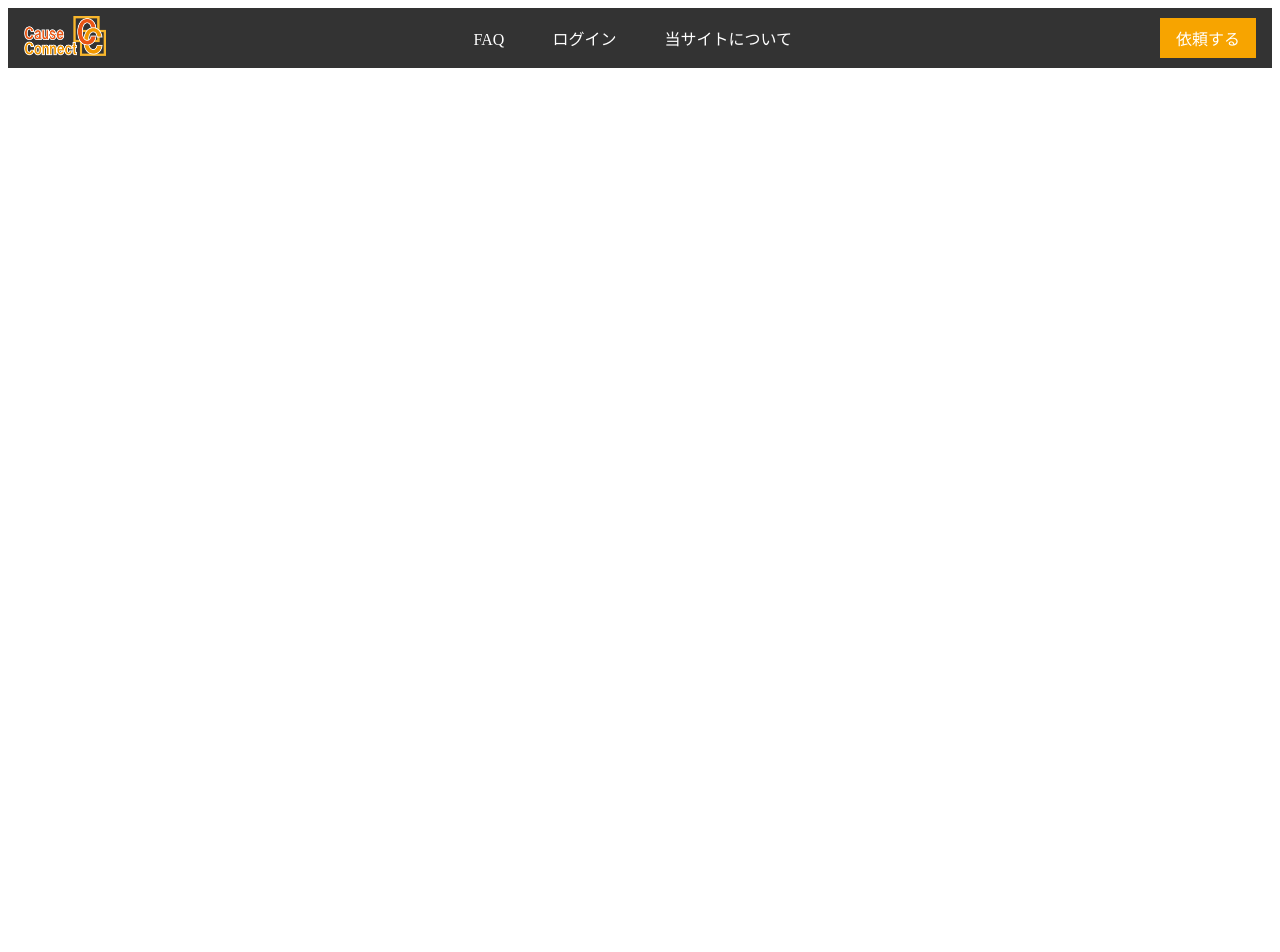
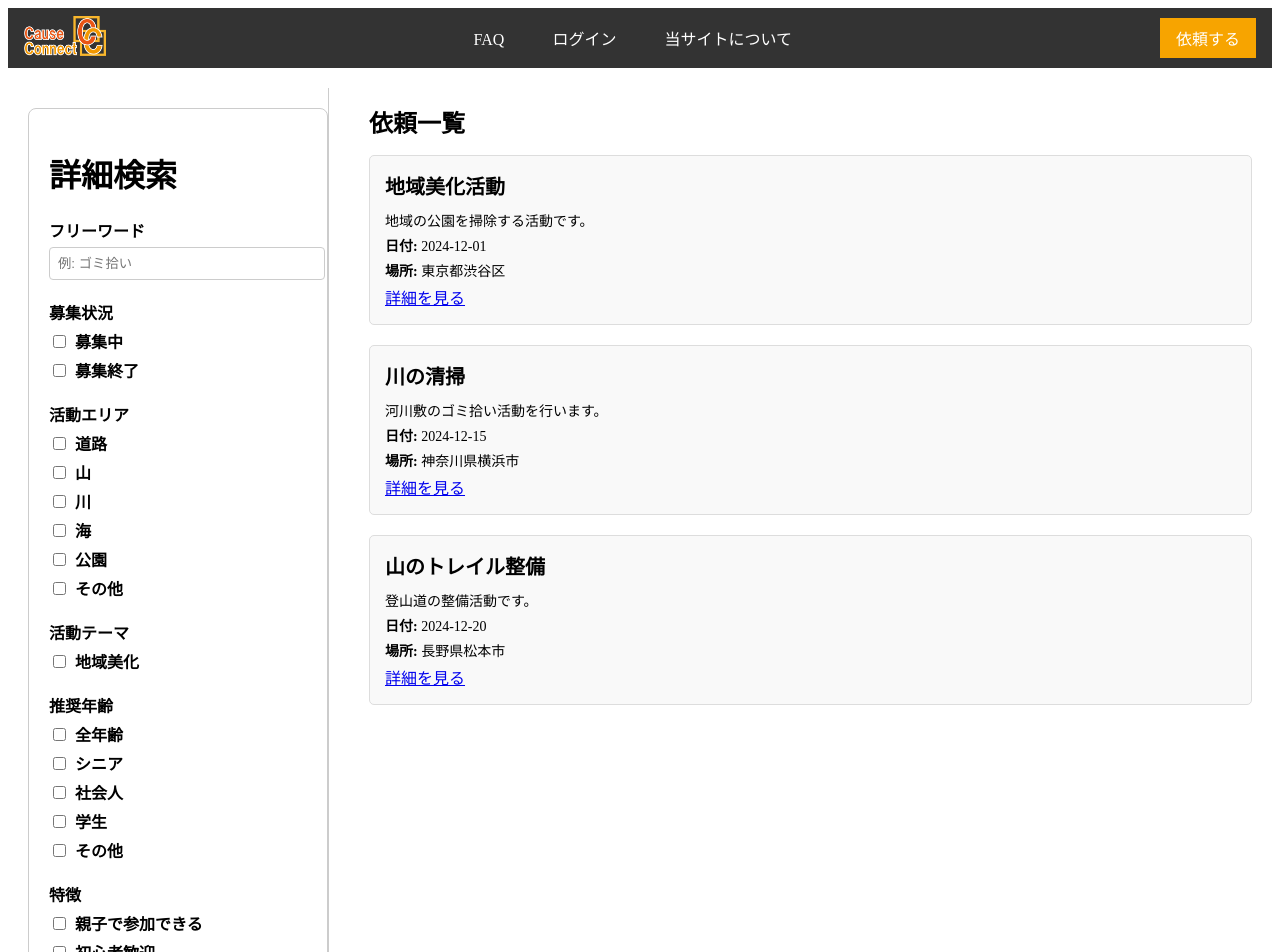
Before and after one commit to ivy239001/Cause-Conect, a Vue app in the folder CauseConnect/: page /list in a window 1280 px wide. Shown: the top 952 px of the page. Before the commit the page ends 800 px from the top, so only its background shows below. Built offline with nearby package versions, Linux system fonts and the light colour scheme; a web font is replaced by a local one.

Commit message:
List追加

```diff
--- a/CauseConnect/src/components/search.vue
+++ b/CauseConnect/src/components/search.vue
@@ -1,34 +1,3 @@
-<script>
-export default {
-  data() {
-    return {
-      selectedPrefecture: "",
-      selectedArea: "",
-      selectedStatus: "",
-      prefectures: [
-        "北海道", "青森県", "岩手県", "宮城県", "秋田県", "山形県", "福島県",
-        "茨城県", "栃木県", "群馬県", "埼玉県", "千葉県", "東京都", "神奈川県",
-        "新潟県", "富山県", "石川県", "福井県", "山梨県", "長野県",
-        "岐阜県", "静岡県", "愛知県", "三重県",
-        "滋賀県", "京都府", "大阪府", "兵庫県", "奈良県", "和歌山県",
-        "鳥取県", "島根県", "岡山県", "広島県", "山口県",
-        "徳島県", "香川県", "愛媛県", "高知県",
-        "福岡県", "佐賀県", "長崎県", "熊本県", "大分県", "宮崎県", "鹿児島県", "沖縄県"
-      ],
-      areas: ["道路", "山", "川", "海", "公園", "その他"]
-    };
-  },
-  methods: {
-    handleSearch() {
-      console.log("検索条件:");
-      console.log("都道府県:", this.selectedPrefecture);
-      console.log("活動エリア:", this.selectedArea);
-      console.log("募集状況:", this.selectedStatus);
-    }
-  }
-};
-</script>
-
 <template>
   <div class="search-container">
     <div class="search-row">
@@ -57,11 +26,46 @@ export default {
         </select>
       </div>
       <div class="search-item">
-        <button @click="handleSearch">検索</button>
+        <button @click="navigateToList">検索</button>
       </div>
     </div>
   </div>
 </template>
+
+<script>
+export default {
+  data() {
+    return {
+      selectedPrefecture: "",
+      selectedArea: "",
+      selectedStatus: "",
+      prefectures: [
+        "北海道", "青森県", "岩手県", "宮城県", "秋田県", "山形県", "福島県",
+        "茨城県", "栃木県", "群馬県", "埼玉県", "千葉県", "東京都", "神奈川県",
+        "新潟県", "富山県", "石川県", "福井県", "山梨県", "長野県",
+        "岐阜県", "静岡県", "愛知県", "三重県",
+        "滋賀県", "京都府", "大阪府", "兵庫県", "奈良県", "和歌山県",
+        "鳥取県", "島根県", "岡山県", "広島県", "山口県",
+        "徳島県", "香川県", "愛媛県", "高知県",
+        "福岡県", "佐賀県", "長崎県", "熊本県", "大分県", "宮崎県", "鹿児島県", "沖縄県"
+      ],
+      areas: ["道路", "山", "川", "海", "公園", "その他"]
+    };
+  },
+  methods: {
+    navigateToList() {
+      const query = {
+        prefecture: this.selectedPrefecture || null,
+        area: this.selectedArea || null,
+        status: this.selectedStatus || null,
+      };
+
+      // List.vue にクエリパラメータ付きで遷移
+      this.$router.push({ name: "List", query });
+    },
+  },
+};
+</script>
 
 <style scoped>
 .search-container {
@@ -93,16 +97,21 @@ export default {
   font-family: "Zen Maru Gothic", serif;
   width: 150px;
   padding: 0.5rem;
-  background-color: #f7a400; /* プルダウン内の背景をオレンジ色に設定 */
+  background-color: #f7a400;
+  /* プルダウン内の背景をオレンジ色に設定 */
   border: 1px solid #ccc;
   border-radius: 4px;
-  color: rgb(255, 255, 255); /* テキスト色を白にする */
-  appearance: none; /* ブラウザのデフォルトスタイルを無効化 */
+  color: rgb(255, 255, 255);
+  /* テキスト色を白にする */
+  appearance: none;
+  /* ブラウザのデフォルトスタイルを無効化 */
 }
 
 .search-item select option {
-  background-color: #f7dfb0f3; /* プルダウン項目の背景をオレンジ色に設定 */
-  color: rgb(61, 61, 61); /* 項目のテキスト色を白にする */
+  background-color: #f7dfb0f3;
+  /* プルダウン項目の背景をオレンジ色に設定 */
+  color: rgb(61, 61, 61);
+  /* 項目のテキスト色を白にする */
 }
 
 .search-item button {
--- a/CauseConnect/src/views/List/List.vue
+++ b/CauseConnect/src/views/List/List.vue
@@ -1,108 +1,144 @@
-<script setup>
-import { ref, watch } from 'vue';  // ref と watch をインポート
-import { useRoute } from 'vue-router';  // useRouteをインポート
-
-// 依頼リストと検索クエリを保持
-const route = useRoute();
-const searchQuery = ref(route.query.search || '');  // URLから検索クエリを取得
-const requests = ref([  // 仮の依頼データ
-  { id: 1, name: '地域清掃活動', location: '東京' },
-  { id: 2, name: '公園整備', location: '大阪' },
-  { id: 3, name: '海岸清掃', location: '沖縄' },
-  { id: 4, name: '街路樹の植え替え', location: '北海道' },
-]);
-const filteredRequests = ref(requests.value);  // フィルタリングされた依頼リスト
-
-// クエリパラメータの変更を監視して依頼をフィルタリング
-watch(() => route.query.search, (newSearch) => {
-  searchQuery.value = newSearch || '';  // 新しい検索クエリを取得
-  filterRequests();  // フィルタリングを実行
-});
-
-// 検索結果をフィルタリングするメソッド
-const filterRequests = () => {
-  if (searchQuery.value.trim() === '') {
-    filteredRequests.value = requests.value;  // 検索クエリが空の場合、全件表示
-  } else {
-    filteredRequests.value = requests.value.filter(request =>
-      request.name.toLowerCase().includes(searchQuery.value.toLowerCase()) ||
-      request.location.toLowerCase().includes(searchQuery.value.toLowerCase())
-    );
-  }
-};
-
-// 初期表示時にもフィルタリングを実行
-filterRequests();
-</script>
-
 <template>
     <div class="list-page">
-    <h2>依頼一覧</h2>
-
-    <!-- 検索バー -->
-    <div class="search-bar">
-      <input
-        type="text"
-        v-model="searchQuery"
-        placeholder="依頼を検索"
-        @input="filterRequests"
-      />
-      <button @click="filterRequests">検索</button>
+      <div class="list-container">
+        <!-- 左側のRefineコンポーネント -->
+        <div class="refine-sidebar">
+          <Refine @apply-filters="applyFilters" />
         </div>
 
-    <!-- 検索結果表示 -->
-    <div v-if="filteredRequests.length > 0" class="request-items">
+        <!-- 右側のリスト -->
+        <div class="list-content">
+          <h1>依頼一覧</h1>
           <ul>
-        <li v-for="request in filteredRequests" :key="request.id">
-          {{ request.name }} - {{ request.location }}
+            <!-- フィルタリングされた依頼のリスト -->
+            <li v-for="request in filteredRequests" :key="request.id" class="request-item">
+              <h3>{{ request.name }}</h3>
+              <p>{{ request.description }}</p>
+              <p><strong>日付:</strong> {{ request.date }}</p>
+              <p><strong>場所:</strong> {{ request.location }}</p>
+              <!-- 詳細ページへのリンク -->
+              <router-link :to="`/details/${request.id}`">詳細を見る</router-link>
             </li>
           </ul>
         </div>
-    <div v-else>
-      <p>検索結果がありません。</p>
       </div>
     </div>
   </template>
 
+  <script>
+  // Refine.vueをインポート
+  import Refine from "./components/Refine.vue";
+
+  export default {
+    components: {
+      Refine,
+    },
+    data() {
+      return {
+        // モックデータ
+        requests: [
+          {
+            id: 1,
+            name: "地域美化活動",
+            description: "地域の公園を掃除する活動です。",
+            date: "2024-12-01",
+            location: "東京都渋谷区",
+          },
+          {
+            id: 2,
+            name: "川の清掃",
+            description: "河川敷のゴミ拾い活動を行います。",
+            date: "2024-12-15",
+            location: "神奈川県横浜市",
+          },
+          {
+            id: 3,
+            name: "山のトレイル整備",
+            description: "登山道の整備活動です。",
+            date: "2024-12-20",
+            location: "長野県松本市",
+          },
+        ],
+        filters: {
+          keyword: "",
+          location: "",
+          date: "",
+        },
+      };
+    },
+    computed: {
+      filteredRequests() {
+        return this.requests.filter(request => {
+          const matchesKeyword = request.name.includes(this.filters.keyword);
+          const matchesLocation = this.filters.location ? request.location.includes(this.filters.location) : true;
+          const matchesDate = this.filters.date ? request.date === this.filters.date : true;
+
+          return matchesKeyword && matchesLocation && matchesDate;
+        });
+      },
+    },
+    methods: {
+      // Refineコンポーネントからフィルター条件を受け取り
+      applyFilters(filters) {
+        this.filters = filters;
+      },
+    },
+  };
+  </script>
+
   <style scoped>
-.list-page {
+  .list-container {
+    display: flex;
+    gap: 20px;
     padding: 20px;
   }
 
-.search-bar input {
-  padding: 10px;
-  font-size: 16px;
-  border-radius: 5px;
-  border: 1px solid #ccc;
-  width: 80%;
+  .refine-sidebar {
+    width: 300px;
+    flex-shrink: 0;
+    border-right: 1px solid #ccc;
   }
 
-.search-bar button {
-  padding: 10px 15px;
-  background-color: #007bff;
-  color: white;
-  border: none;
-  border-radius: 5px;
-  cursor: pointer;
+  .list-content {
+    flex-grow: 1;
+    padding-left: 20px;
   }
 
-.search-bar button:hover {
-  background-color: #0056b3;
+  h1 {
+    font-size: 24px;
   }
 
-.request-items ul {
+  ul {
     list-style: none;
     padding: 0;
   }
 
-.request-items li {
-  background-color: #f8f9fa;
-  margin-bottom: 10px;
-  padding: 10px;
+  .request-item {
+    padding: 15px;
+    margin-bottom: 20px;
+    border: 1px solid #ddd;
     border-radius: 5px;
+    background-color: #f9f9f9;
   }
 
-.request-items li:hover {
-  background-color: #e9ecef;
+  .request-item h3 {
+    margin: 0 0 10px;
+    font-size: 20px;
+  }
+
+  .request-item p {
+    margin: 5px 0;
+    font-size: 14px;
+  }
+
+  router-link {
+    display: inline-block;
+    margin-top: 10px;
+    color: #007bff;
+    text-decoration: none;
+  }
+
+  router-link:hover {
+    text-decoration: underline;
   }
   </style>
--- /dev/null
+++ b/CauseConnect/src/views/List/components/Refine.vue
@@ -0,0 +1,189 @@
+<template>
+    <div class="refine-container">
+      <h1>詳細検索</h1>
+      <form @submit.prevent="handleSearch">
+        <!-- フリーワード -->
+        <div class="form-group">
+          <label for="keyword">フリーワード</label>
+          <input
+            type="text"
+            id="keyword"
+            v-model="filters.keyword"
+            placeholder="例: ゴミ拾い"
+          />
+        </div>
+
+        <!-- 募集状況 -->
+        <div class="form-group">
+          <label for="status">募集状況</label>
+          <div>
+            <label>
+              <input
+                type="checkbox"
+                value="募集中"
+                v-model="filters.status"
+              /> 募集中
+            </label>
+            <label>
+              <input
+                type="checkbox"
+                value="募集終了"
+                v-model="filters.status"
+              /> 募集終了
+            </label>
+          </div>
+        </div>
+
+        <!-- 活動エリア -->
+        <div class="form-group">
+          <label>活動エリア</label>
+          <div>
+            <label v-for="(area, index) in areas" :key="index">
+              <input
+                type="checkbox"
+                :value="area"
+                v-model="filters.area"
+              /> {{ area }}
+            </label>
+          </div>
+        </div>
+
+        <!-- 活動テーマ -->
+        <div class="form-group">
+          <label>活動テーマ</label>
+          <div>
+            <label>
+              <input
+                type="checkbox"
+                value="地域美化"
+                v-model="filters.theme"
+              /> 地域美化
+            </label>
+          </div>
+        </div>
+
+        <!-- 推奨年齢 -->
+        <div class="form-group">
+          <label>推奨年齢</label>
+          <div>
+            <label>
+              <input type="checkbox" value="全年齢" v-model="filters.age" /> 全年齢
+            </label>
+            <label>
+              <input type="checkbox" value="シニア" v-model="filters.age" /> シニア
+            </label>
+            <label>
+              <input type="checkbox" value="社会人" v-model="filters.age" /> 社会人
+            </label>
+            <label>
+              <input type="checkbox" value="学生" v-model="filters.age" /> 学生
+            </label>
+            <label>
+              <input type="checkbox" value="その他" v-model="filters.age" /> その他
+            </label>
+          </div>
+        </div>
+
+        <!-- 特徴 -->
+        <div class="form-group">
+          <label>特徴</label>
+          <div>
+            <label>
+              <input
+                type="checkbox"
+                value="親子で参加できる"
+                v-model="filters.feature"
+              /> 親子で参加できる
+            </label>
+            <label>
+              <input
+                type="checkbox"
+                value="初心者歓迎"
+                v-model="filters.feature"
+              /> 初心者歓迎
+            </label>
+            <label>
+              <input
+                type="checkbox"
+                value="体力に自信がある"
+                v-model="filters.feature"
+              /> 体力に自信がある
+            </label>
+          </div>
+        </div>
+
+        <button type="submit" class="search-button">検索</button>
+      </form>
+    </div>
+  </template>
+
+  <script>
+  export default {
+    data() {
+      return {
+        filters: {
+          keyword: "", // フリーワード
+          status: [], // 募集状況（複数選択）
+          area: [], // 活動エリア（複数選択）
+          theme: [], // 活動テーマ（複数選択）
+          age: [], // 推奨年齢（複数選択）
+          feature: [], // 特徴（複数選択）
+        },
+        areas: ["道路", "山", "川", "海", "公園", "その他"],
+        themes: ["地域美化"], // 活動テーマは「地域美化」のみ
+      };
+    },
+    methods: {
+      handleSearch() {
+        console.log("検索条件:", this.filters);
+        // ここでフィルタリング処理を実行することができます
+        this.$emit('apply-filters', { ...this.filters });
+      },
+    },
+  };
+  </script>
+
+  <style scoped>
+  .refine-container {
+    max-width: 800px;
+    margin: 20px auto;
+    padding: 20px;
+    border: 1px solid #ccc;
+    border-radius: 8px;
+  }
+
+  .form-group {
+    margin-bottom: 20px;
+  }
+
+  label {
+    display: block;
+    margin-bottom: 5px;
+    font-weight: bold;
+  }
+
+  input[type="text"],
+  select {
+    width: 100%;
+    padding: 8px;
+    border: 1px solid #ccc;
+    border-radius: 4px;
+  }
+
+  input[type="checkbox"] {
+    margin-right: 5px;
+  }
+
+  .search-button {
+    background-color: #f7a400;
+    color: white;
+    border: none;
+    padding: 10px 20px;
+    cursor: pointer;
+    border-radius: 4px;
+  }
+
+  .search-button:hover {
+    background-color: #ff8c00;
+  }
+  </style>
```
Also changed, not shown: CauseConnect/src/router/index.js (+14 -11 lines). Lines whose indentation alone changed are shown as unchanged.
